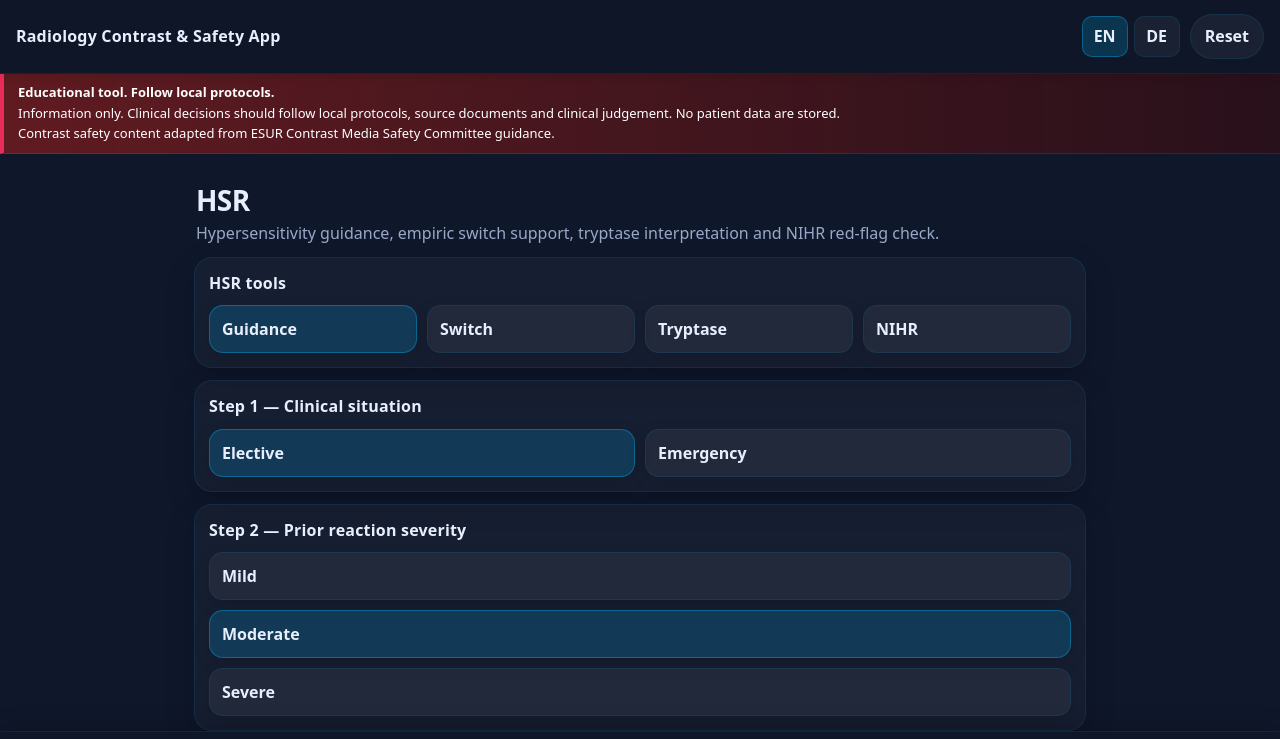
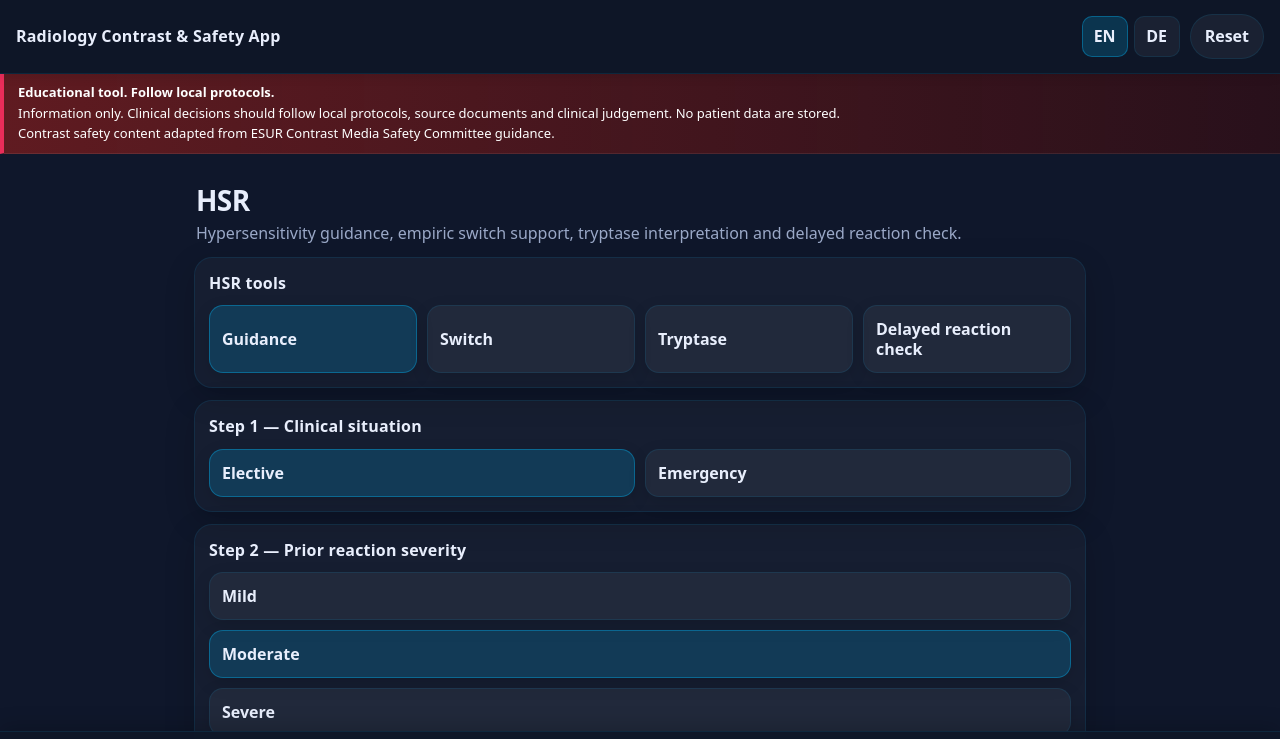
Before and after one commit to KnoxiCoke/Esur22, a plain HTML site: page index.html in a window 1280 px wide. Shown: the top 739 px of the page. Drawn offline with Linux system fonts and the light colour scheme.

Commit message:
Update HSR terminology labels

```diff
--- a/index.html
+++ b/index.html
@@ -33,7 +33,7 @@
   <section class="view" id="view-hsr">
     <h1 class="h1" data-i18n="hsr_title">HSR</h1>
     <p class="p-muted" data-i18n="hsr_subtitle">
-      Hypersensitivity guidance, empiric switch support, tryptase interpretation and NIHR red-flag check.
+      Hypersensitivity guidance, empiric switch support, tryptase interpretation and delayed reaction check.
     </p>
 
     <div class="card">
@@ -42,7 +42,7 @@
         <button class="seg__btn active" data-hsr-tab="guidance" type="button" data-i18n="hsr_guidance_tab">Guidance</button>
         <button class="seg__btn" data-hsr-tab="switch" type="button" data-i18n="hsr_switch_tab">Switch</button>
         <button class="seg__btn" data-hsr-tab="tryptase" type="button" data-i18n="hsr_tryptase_tab">Tryptase</button>
-        <button class="seg__btn" data-hsr-tab="nihr" type="button" data-i18n="hsr_nihr_tab">NIHR</button>
+        <button class="seg__btn" data-hsr-tab="nihr" type="button" data-i18n="hsr_nihr_tab">Delayed reaction check</button>
       </div>
     </div>
 
@@ -408,5 +408,101 @@
 </nav>
 
 <script src="./script.js"></script>
+
+<script>
+document.addEventListener("DOMContentLoaded", function () {
+  const hsrTerminology = {
+    en: {
+      hsrSubtitle: "Hypersensitivity guidance, empiric switch support, tryptase interpretation and delayed reaction check.",
+      delayedCheck: "Delayed reaction check",
+      delayedDescription: "For delayed skin reactions after contrast media, including SCAR red flags.",
+      icmHint: "ICM group examples<br />Brand examples; availability and trademarks may vary by country.",
+      gbcaHint: "GBCA group examples<br />Brand examples; availability and trademarks may vary by country.",
+      unknownIcm: "Use when the involved ICM is not known.",
+      unknownGbca: "Use when the involved GBCA is not known.",
+      groupA: "Group A",
+      groupB: "Group B",
+      groupC: "Group C",
+      groupD: "Group D",
+      icmA: "Omnipaque (iohexol) \u00b7 Visipaque (iodixanol) \u00b7 Iomeron (iomeprol) \u00b7 Optiray (ioversol)",
+      icmB: "Iopamiro / Isovue (iopamidol)",
+      icmC: "Ultravist (iopromide)",
+      icmD: "Xenetix (iobitridol)",
+      gbcaA: "Dotarem / Clariscan (gadoterate meglumine)",
+      gbcaB: "Gadovist / Gadavist (gadobutrol) \u00b7 ProHance (gadoteridol)",
+      gbcaC: "Elucirem / Vueway (gadopiclenol)"
+    },
+    de: {
+      hsrSubtitle: "Hypersensitivit\u00e4ts-Guidance, empirische Switch-Hilfe, Tryptase-Interpretation und Sp\u00e4treaktions-Check.",
+      delayedCheck: "Sp\u00e4treaktions-Check",
+      delayedDescription: "F\u00fcr verz\u00f6gerte Hautreaktionen nach Kontrastmittelgabe inklusive SCAR-Warnzeichen.",
+      icmHint: "ICM-Gruppenbeispiele<br />Markenbeispiele; Verf\u00fcgbarkeit und Markenrechte k\u00f6nnen je nach Land variieren.",
+      gbcaHint: "GBCA-Gruppenbeispiele<br />Markenbeispiele; Verf\u00fcgbarkeit und Markenrechte k\u00f6nnen je nach Land variieren.",
+      unknownIcm: "Verwenden, wenn das ausl\u00f6sende ICM nicht bekannt ist.",
+      unknownGbca: "Verwenden, wenn das ausl\u00f6sende GBCA nicht bekannt ist.",
+      groupA: "Gruppe A",
+      groupB: "Gruppe B",
+      groupC: "Gruppe C",
+      groupD: "Gruppe D",
+      icmA: "Omnipaque (Iohexol) \u00b7 Visipaque (Iodixanol) \u00b7 Iomeron (Iomeprol) \u00b7 Optiray (Ioversol)",
+      icmB: "Iopamiro / Isovue (Iopamidol)",
+      icmC: "Ultravist (Iopromid)",
+      icmD: "Xenetix (Iobitridol)",
+      gbcaA: "Dotarem / Clariscan (Gadoters\u00e4ure / Gadoterat-Meglumin)",
+      gbcaB: "Gadovist / Gadavist (Gadobutrol) \u00b7 ProHance (Gadoteridol)",
+      gbcaC: "Elucirem / Vueway (Gadopiclenol)"
+    }
+  };
+
+  const setText = (selector, value) => {
+    document.querySelectorAll(selector).forEach((el) => {
+      el.textContent = value;
+    });
+  };
+
+  const setHtml = (selector, value) => {
+    document.querySelectorAll(selector).forEach((el) => {
+      el.innerHTML = value;
+    });
+  };
+
+  const patchHsrTerminology = () => {
+    const lang = document.documentElement.lang === "de" ? "de" : "en";
+    const text = hsrTerminology[lang];
+
+    setText('[data-i18n="hsr_subtitle"]', text.hsrSubtitle);
+    setText('[data-hsr-tab="nihr"]', text.delayedCheck);
+    setText('[data-i18n="nihr_title"]', text.delayedCheck);
+    setText('[data-i18n="nihr_subtitle"]', text.delayedDescription);
+    setText('[data-i18n="icm_unknown_hint"]', text.unknownIcm);
+    setText('[data-i18n="gbca_unknown_hint"]', text.unknownGbca);
+
+    setText('[data-seg="icm"][data-value="A"] > span', text.groupA);
+    setText('[data-seg="icm"][data-value="B"] > span', text.groupB);
+    setText('[data-seg="icm"][data-value="C"] > span', text.groupC);
+    setText('[data-seg="icm"][data-value="D"] > span', text.groupD);
+    setText('[data-seg="gbca"][data-value="A"] > span', text.groupA);
+    setText('[data-seg="gbca"][data-value="B"] > span', text.groupB);
+    setText('[data-seg="gbca"][data-value="C"] > span', text.groupC);
+
+    setHtml("#icmHint", text.icmHint);
+    setHtml("#gbcaHint", text.gbcaHint);
+    setText("#icm-group-a-names", text.icmA);
+    setText("#icm-group-b-names", text.icmB);
+    setText("#icm-group-c-names", text.icmC);
+    setText("#icm-group-d-names", text.icmD);
+    setText("#gbca-group-a-names", text.gbcaA);
+    setText("#gbca-group-b-names", text.gbcaB);
+    setText("#gbca-group-c-names", text.gbcaC);
+  };
+
+  patchHsrTerminology();
+  ["lang-en", "lang-de", "resetBtn"].forEach((id) => {
+    document.getElementById(id)?.addEventListener("click", () => {
+      window.setTimeout(patchHsrTerminology, 0);
+    });
+  });
+});
+</script>
 </body>
 </html>
```
